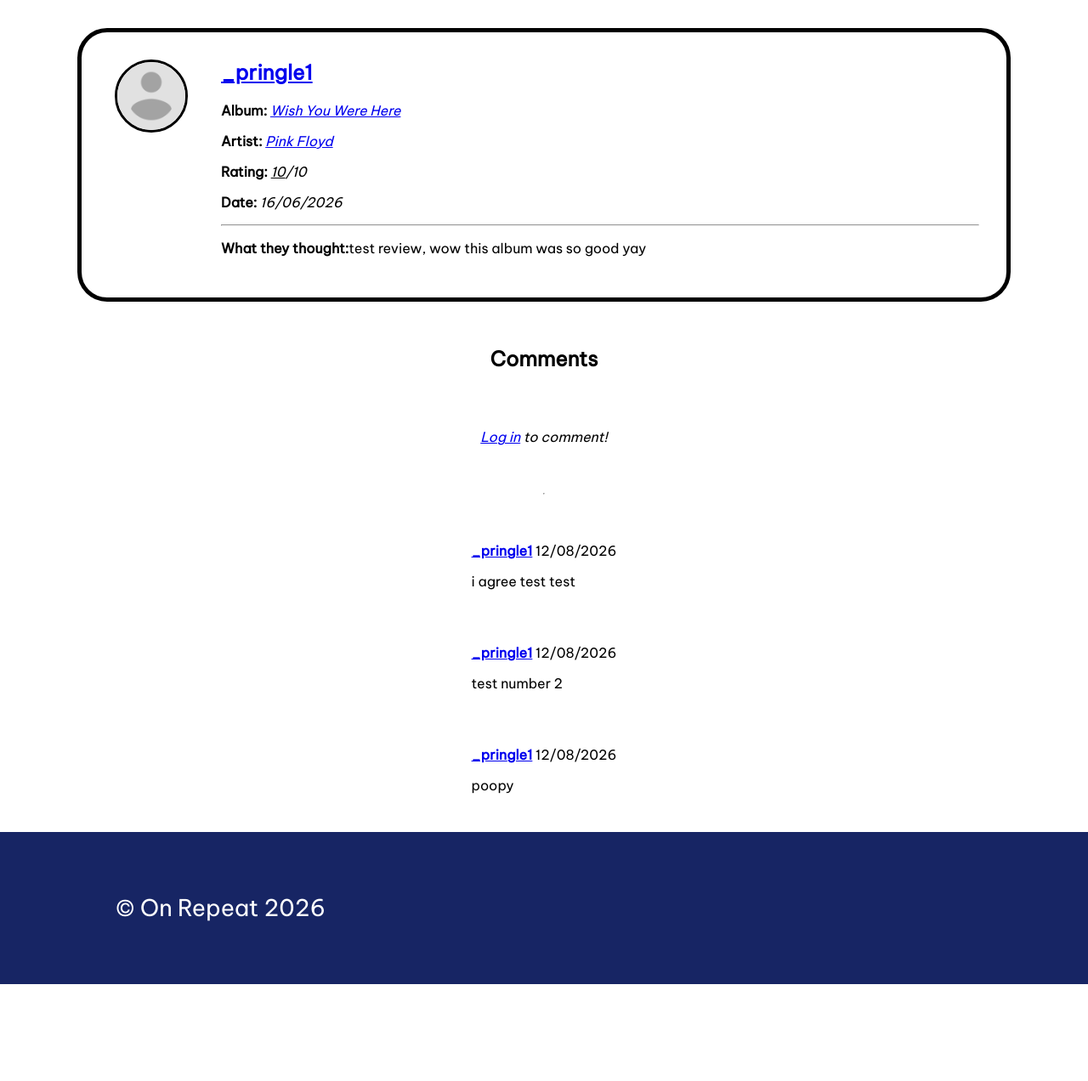
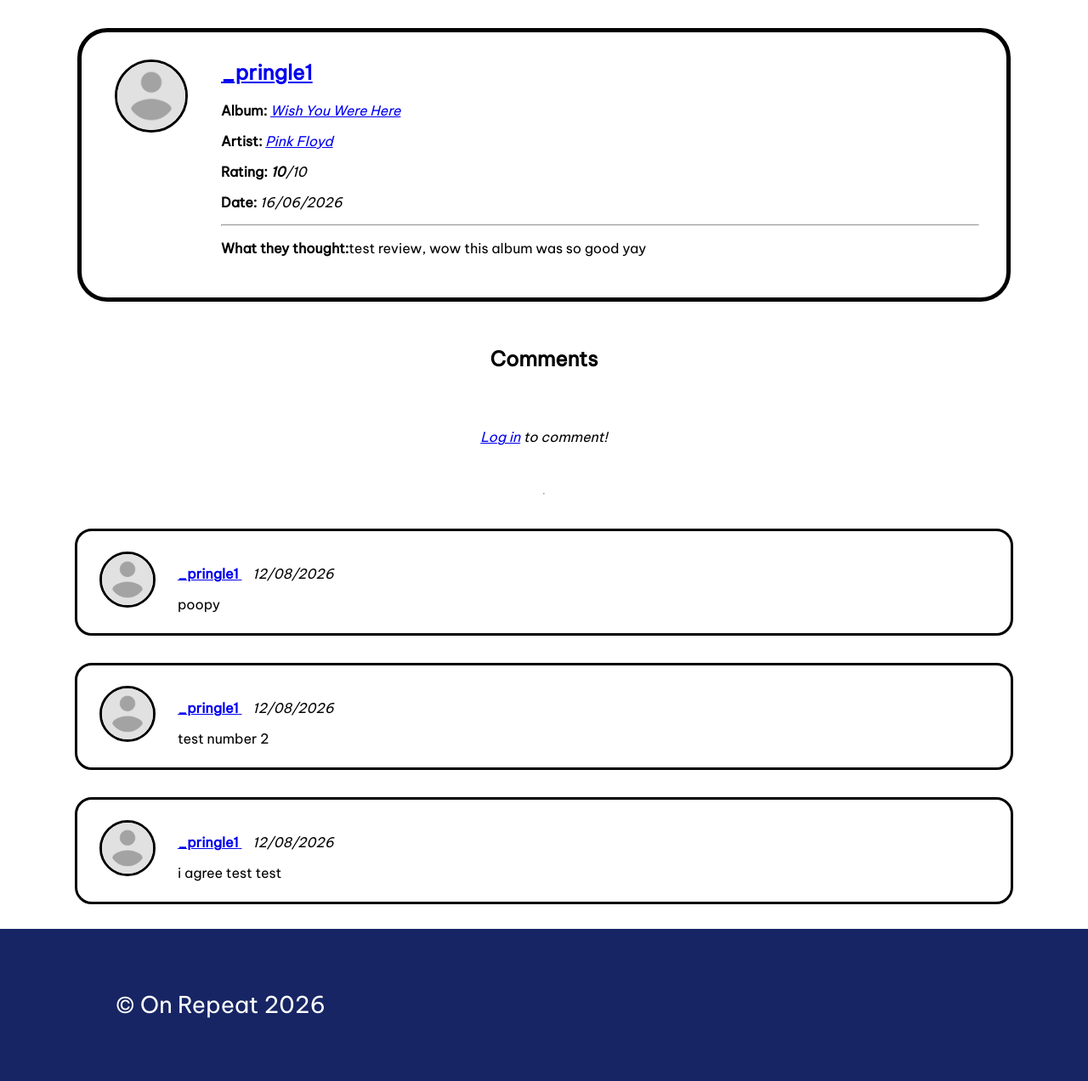
Before and after one commit to pringle-1/On-Repeat, a Flask app: page /review/1 in a window 1280 px wide. Shown: the part 153-1425 px from the top of the page at 85% size. Before the commit the page ends 1311 px from the top, so only its background shows below. Run offline with Flask 3, Linux system fonts and the light colour scheme; data comes from the database, SQL or seed files in the repository; both versions use the stored data as it was after the commit.

Commit message:
used CSS to style comments properly with user profile pictures and clickable usernames

```diff
--- a/app.py
+++ b/app.py
@@ -177,7 +177,7 @@ def reviews(id):
 def review_page(id):
     # Only one review from its ID
     sql = """SELECT Review.*, User.username, User.profile_picture, Album.album_title, Album.album_cover, Artist.artist_id, Artist.artist_name FROM review JOIN User ON Review.user_id = User.user_id JOIN Album ON Review.album_id = Album.album_id JOIN Artist ON Album.artist_id = Artist.artist_id WHERE review_id = ?;"""
-    commentsql = """SELECT Comment.*, User.username FROM Comment JOIN User ON Comment.user_id = User.user_id WHERE review_id = ? ORDER BY comment_id ASC;"""
+    commentsql = """SELECT Comment.*, User.username, User.profile_picture FROM Comment JOIN User ON Comment.user_id = User.user_id WHERE review_id = ? ORDER BY comment_id DESC;"""
     review = query_db(sql,(id,), True)
     comments = query_db(commentsql, (id,))
     if review is None:
--- a/static/style.css
+++ b/static/style.css
@@ -464,3 +464,37 @@ img {
 .review-right h2 {
     margin-top: 0;
 }
+
+/* Comment Styling */
+.comment-card {
+    display: flex;
+    gap: 1.5rem;
+    width: 69rem;
+    box-sizing: border-box;
+    padding: 1.5rem;
+    border: 3px solid black;
+    border-radius: 20px;
+    text-align: left;
+}
+.comment-left {
+    width: 70px;
+    display: flex;
+    justify-content: center;
+}
+.comment-profile-picture {
+    width: 60px;
+    height: 60px;
+    border: 3px solid black;
+    border-radius: 50%;
+    object-fit: cover;
+}
+.comment-right {
+    flex: 1;
+}
+.comment-header em {
+    margin-left: 0.8rem;
+    font-size: 1rem;
+}
+.comment-text {
+    margin-bottom: 0;
+}
--- a/templates/review.html
+++ b/templates/review.html
@@ -30,7 +30,7 @@
             </p>
             <p>
                 <b>Rating:</b>
-                <em><u>{{ review['rating'] }}</u>/10</em>
+                <em><b>{{ review['rating'] }}</b>/10</em>
             </p>
             <p>
                 <b>Date:</b>
@@ -58,13 +58,20 @@
     {% if comments %}
         {% for comment in comments %}
             <div class="comment-card">
-                <p>
-                    <b>
-                        <a href="{{ url_for('profile', id=comment['user_id']) }}">{{ comment['username'] }}</a>
-                    </b>
-                        {{ comment['comment_date'] }}
-                </p>
-                <p>{{ comment['comment_text'] }}</p>
+                <div class="comment-left">
+                    <img class="comment-profile-picture" src="{{ url_for('static', filename='images/' + comment['profile_picture']) }}" alt="{{ comment['username'] }}{% if comment['username'].endswith('s') %}'{% else %}'s{% endif %} profile picture">
+                </div>
+                <div class="comment-right">
+                    <p class="comment-header">
+                        <a href="{{ url_for('profile', id=comment['user_id']) }}">
+                            <b>{{ comment['username'] }}</b>
+                        </a>
+                        <em>{{ comment['comment_date'] }}</em>
+                    </p>
+                    <p class="comment-text">
+                        {{ comment['comment_text'] }}
+                    </p>
+                </div>
             </div>
         {% endfor %}
     {% else %}
```
Also changed, not shown: onrepeat.db.
